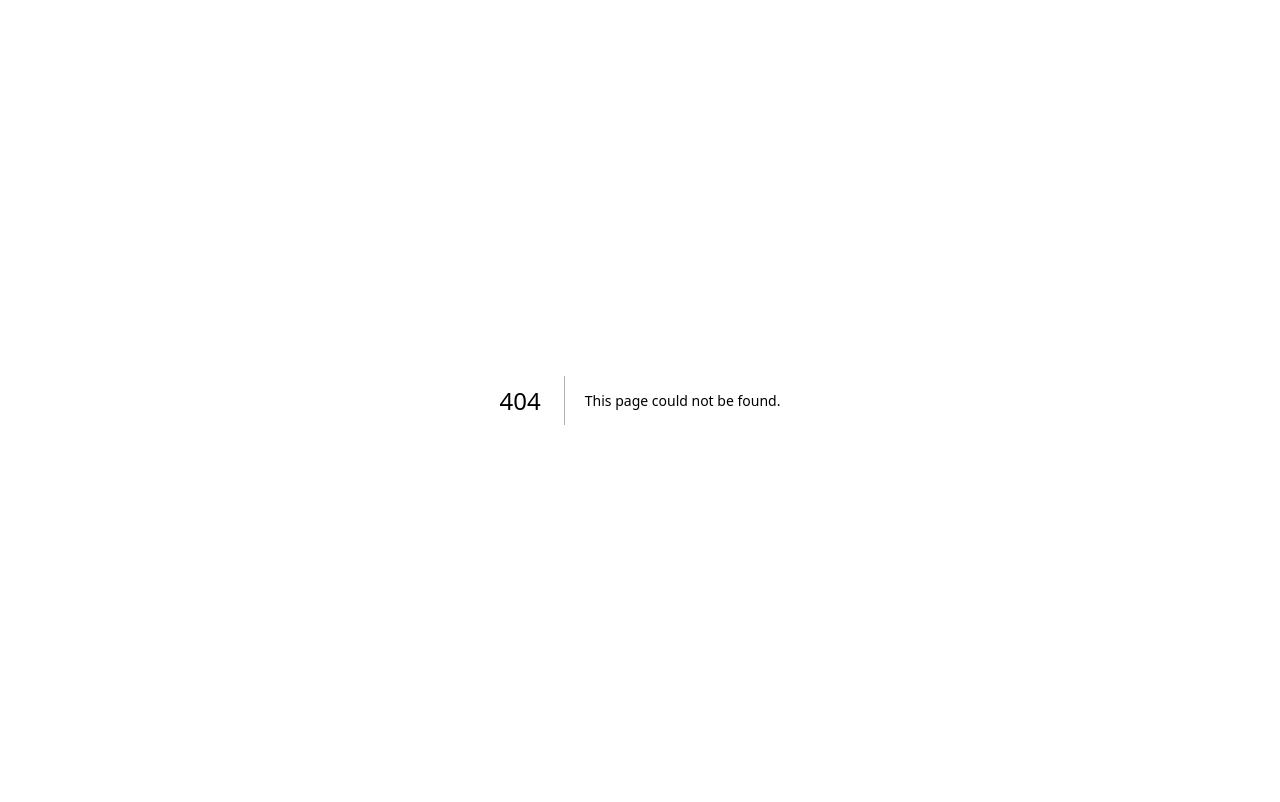
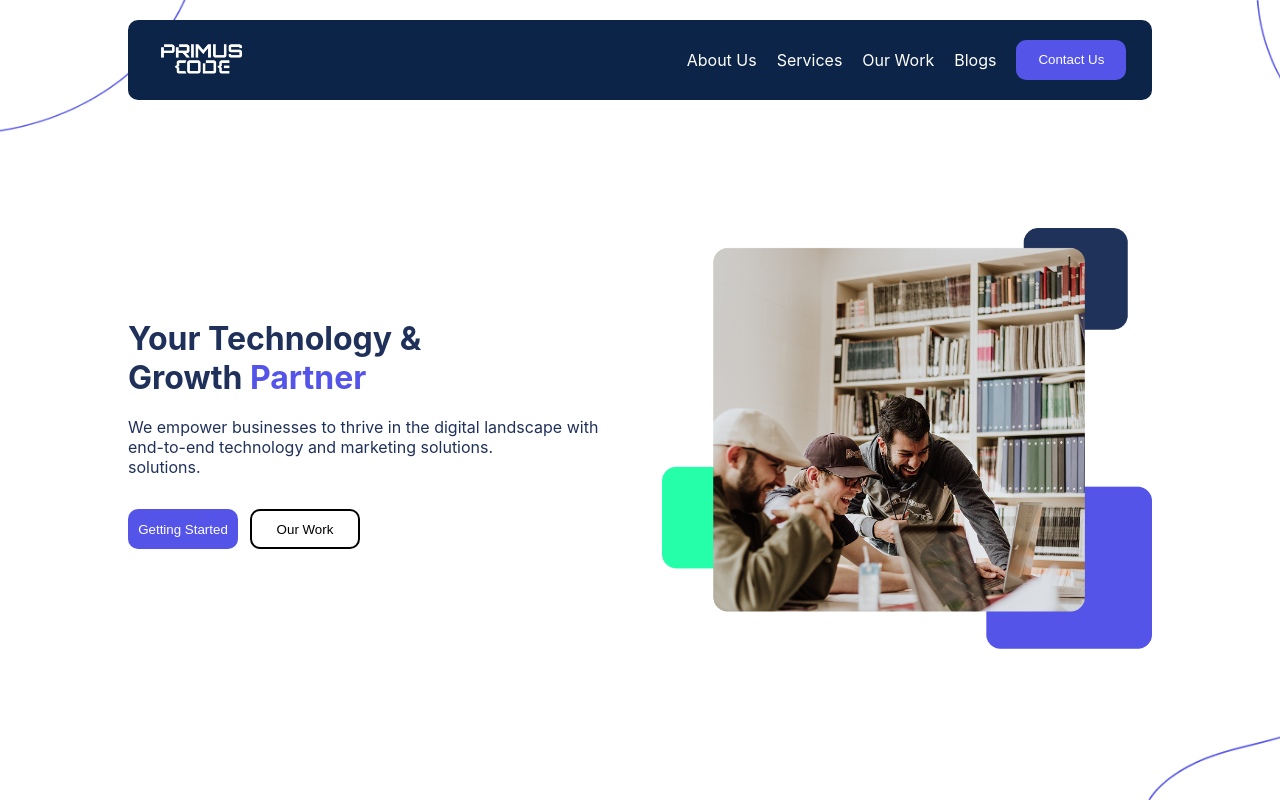
Before and after one commit to affan0321/Primus-Code, a Next.js app: page /about in a window 1280 px wide. Before the commit this address had no page. Shown: the top 802 px of the page. Built offline with nearby package versions, Linux system fonts and the light colour scheme.

Commit message:
About section almost completed

```diff
--- /dev/null
+++ b/src/app/about/Core.css
@@ -0,0 +1,45 @@
+/* .core {
+  width: 80%;
+  margin: 0 auto;
+}
+
+.core-content {
+  display: flex;
+  justify-content: space-between;
+  gap: 30px;
+}
+
+.first-row {
+  display: flex;
+  justify-content: space-around;
+  align-items: center;
+  gap: 10px;
+  flex-wrap: wrap;
+  flex-direction: row;
+}
+
+.second-row {
+  display: flex;
+  justify-content: space-around;
+  align-items: center;
+  gap: 10px;
+  flex-wrap: wrap;
+  flex-direction: row;
+}
+
+.third-row {
+  display: flex;
+  justify-content: space-around;
+  align-items: center;
+  gap: 10px;
+  flex-wrap: wrap;
+  flex-direction: row;
+
+}
+
+.core-card{
+    width: 200px;
+    height: 150px;
+    border: 2px solid black;
+    flex-direction: row;
+} */
--- /dev/null
+++ b/src/app/about/Core.jsx
@@ -0,0 +1,82 @@
+// import './Core.css'
+// export default function Core(){
+//     return(
+//         <div className='core'>
+//             <div className='core-container'>
+//                 <div className='core-content'>
+//                     <div className='first-row'>
+//                     <div className='core-card'>
+//                         <div className='corecard-content'>
+//                         <h3>Client Focus</h3>
+//                         <p>We prioritise your goals and success in every decision</p>
+//                         </div>
+//                     </div>
+//                     <div className='core-card'>
+//                         <div className='corecard-content'>
+//                         <h3>Client Focus</h3>
+//                         <p>We prioritise your goals and success in every decision</p>
+//                         </div>
+//                     </div>
+//                     </div>
+
+//                     <div className='second-row'>
+//                     <div className='core-card'>
+//                         <div className='corecard-content'>
+//                         <h3>Client Focus</h3>
+//                         <p>We prioritise your goals and success in every decision</p>
+//                         </div>
+//                     </div>
+//                     <div className='core-card'>
+//                         <div className='corecard-content'>
+//                         <h3>Client Focus</h3>
+//                         <p>We prioritise your goals and success in every decision</p>
+//                         </div>
+//                     </div>
+
+
+//                     <div className='core-card'>
+//                         <div className='corecard-content'>
+//                         <h3>Client Focus</h3>
+//                         <p>We prioritise your goals and success in every decision</p>
+//                         </div>
+//                     </div>
+//                     </div>
+
+
+//                     <div className='third-row'>
+//                     <div className='core-card'>
+//                         <div className='corecard-content'>
+//                         <h3>Client Focus</h3>
+//                         <p>We prioritise your goals and success in every decision</p>
+//                         </div>
+//                     </div>
+//                     <div className='core-card'>
+//                         <div className='corecard-content'>
+//                         <h3>Client Focus</h3>
+//                         <p>We prioritise your goals and success in every decision</p>
+//                         </div>
+//                     </div>
+//                     <div className='core-card'>
+//                         <div className='corecard-content'>
+//                         <h3>Client Focus</h3>
+//                         <p>We prioritise your goals and success in every decision</p>
+//                         </div>
+//                     </div>
+//                     <div className='core-card'>
+//                         <div className='corecard-content'>
+//                         <h3>Client Focus</h3>
+//                         <p>We prioritise your goals and success in every decision</p>
+//                         </div>
+//                     </div>
+//                 </div>
+//                 <div className='values-content'>
+//                     <div>
+//                         <h1>Our <span>Core Values</span></h1>
+//                         <p>We value true innovation and giving our people freedom to find their own creative solutions to the challenges we face. We’re all in the same boat - it’s time to begin the voyage.</p>
+//                     </div>
+//                 </div>
+//             </div>
+//         </div>
+//         </div>
+//     )
+// }
--- /dev/null
+++ b/src/app/about/HeroAbout.css
@@ -0,0 +1,94 @@
+.hero-about {
+  background-image: url("/Group2.png");
+  background-size: cover;
+  background-position: center;
+  background-repeat: no-repeat;
+  height: 100vh;
+  display: flex;
+  align-items: center;
+  padding-top: 80px;
+}
+.hero-container {
+  width: 80%;
+  margin: 0 auto;
+}
+.heroAbout-content {
+  display: flex;
+  justify-content: space-between;
+  align-items: center;
+  height: 100%;
+  flex-wrap: wrap;
+}
+
+.heroAbout-content h1 {
+  color: #1c2f58fc;
+}
+
+.heroAbout-content h1 span {
+  color: #5454e8;
+}
+
+.heroAbout-content p {
+  color: #1c2f58fc;
+}
+
+.btn1 {
+  width: 110px;
+  height: 40px;
+  border: none;
+  background-color: #5454e8;
+  border-radius: 10px;
+  color: #fff;
+}
+
+.btn9 {
+  width: 110px;
+  height: 40px;
+  border: 2px solid #000;
+  background: transparent;
+  border-radius: 10px;
+  color: #000;
+  margin: 12px;
+}
+
+@media (max-width: 1024px) {
+  .heroAbout-content {
+    flex-direction: column;
+    gap: 30px;
+    text-align: center;
+  }
+
+  .heroAbout-content div:first-child {
+    order: 2;
+  }
+
+  .heroAbout-content div:last-child {
+    order: 1;
+  }
+
+  .heroAbout-content img {
+    width: 90%;
+    height: auto;
+  }
+
+  .btn1, .btn9 {
+    width: 100%;
+    max-width: 200px;
+    margin: 10px auto;
+  }
+}
+
+@media (max-width: 480px) {
+  .heroAbout-content h1 {
+    font-size: 24px;
+  }
+
+  .heroAbout-content p {
+    font-size: 14px;
+  }
+
+  .btn1, .btn9 {
+    font-size: 14px;
+    height: 36px;
+  }
+}
--- /dev/null
+++ b/src/app/about/HeroAbout.jsx
@@ -0,0 +1,20 @@
+import './HeroAbout.css'
+export default function HeroAbout(){
+    return(
+        <div className="hero-about">
+            <div className="hero-container">
+            <div className='heroAbout-content'>
+                <div>
+                    <h1>Your Technology & <br /> Growth <span>Partner</span></h1><br />
+                            <p>We empower businesses to thrive in the digital landscape with <br /> end-to-end technology and marketing solutions. <br /> solutions. </p> <br />
+                            <button className='btn1'>Getting Started</button>
+                            <button className='btn9'>Our Work</button>
+                </div>
+                <div>
+                    <img src="/Group 364.png"  width={490} height={421} />
+                </div>
+            </div>
+            </div>
+        </div>
+    )
+}
--- /dev/null
+++ b/src/app/about/page.jsx
@@ -0,0 +1,23 @@
+import Banner from "../componentes/Banner";
+import Footer from "../componentes/Footer";
+import Navbar from "../componentes/Navbar";
+import Offer from "../componentes/Offer";
+import Partner from "../componentes/Partner";
+import Questions from "../componentes/Questions";
+import Core from "./Core";
+import HeroAbout from "./HeroAbout";
+
+export default function AboutUs() {
+    return (
+        <div>
+            <Navbar variant="dark" />
+            <HeroAbout />
+            <Partner reverse={true} />
+            {/* <Core /> */}
+            <Banner />
+            <Offer />
+            <Questions />
+            <Footer />
+        </div>
+    )
+}
--- a/src/app/componentes/Hero.css
+++ b/src/app/componentes/Hero.css
@@ -211,8 +211,8 @@
   justify-content: space-between;
   align-items: center;
   height: 100%;
+  flex-wrap: wrap;
   color: #fff;
-  flex-wrap: wrap;
 }
 
 /* ✅ Headline and text styles */
--- a/src/app/componentes/Navbar.css
+++ b/src/app/componentes/Navbar.css
@@ -590,6 +590,16 @@
   width: 80%;
 }
 
+.dark-navbar {
+  background-color: #0b2447;
+  color: white;
+}
+
+.light-navbar {
+  background-color: #ffffff;
+  color: black;
+}
+
 /* ✅ Logo styles */
 .logo h5 {
   font-size: 20px;
@@ -604,7 +614,6 @@
   gap: 20px;
   list-style: none;
 }
-
 .nav-links ul button {
   width: 110px;
   height: 40px;
@@ -613,6 +622,24 @@
   background-color: #5454e8;
   border-radius: 10px;
   color: #fff;
+}
+
+/* Light Navbar - black links */
+.light-navbar .nav-links ul li,
+.light-navbar .nav-links ul li a {
+  color: black;
+  text-decoration: none;
+}
+
+/* Dark Navbar - white links */
+.dark-navbar .nav-links ul li,
+.dark-navbar .nav-links ul li a {
+  color: white;
+  text-decoration: none;
+}
+
+.nav-links ul li a {
+  transition: color 0.3s ease;
 }
 
 /* ✅ Hamburger icon */
@@ -646,7 +673,7 @@
     flex-direction: column;
     align-items: center;
     padding: 10px 0;
-    background-color: #fff;
+    background-color: inherit;
     border-radius: 10px;
     box-shadow: 0 4px 12px rgba(0, 0, 0, 0.1);
   }
@@ -675,7 +702,17 @@
     flex-direction: column;
     align-items: center;
     gap: 10px;
+     /* position: fixed;
+    top: 0;
+    left: 0;
+    width: 100%;
+    border-radius: 0;
+    z-index: 999; */
   }
+
+   /* .header {
+    padding-top: 80px; /* Prevent overlap with fixed navbar */
+  /* }  */
 
   .logo h5 {
     text-align: center;
@@ -708,6 +745,14 @@
 }
 
 @media (max-width: 480px) {
+  /* .navbar {
+    position: fixed;
+    top: 0;
+    left: 0;
+    width: 100%;
+    border-radius: 0;
+    z-index: 999;
+  } */
   .logo h5 {
     font-size: 18px;
   }
@@ -723,6 +768,14 @@
 }
 
 @media (max-width: 375px) {
+  /* .navbar {
+    position: fixed;
+    top: 0;
+    left: 0;
+    width: 100%;
+    border-radius: 0;
+    z-index: 999;
+  } */
   .logo h5 {
     font-size: 16px;
   }
@@ -739,6 +792,15 @@
 }
 
 @media (max-width: 200px) {
+  /* .navbar {
+    position: fixed;
+    top: 0;
+    left: 0;
+    width: 100%;
+    border-radius: 0;
+    z-index: 999;
+    height: 10px;
+  } */
   .logo h5 {
     font-size: 16px;
   }
--- a/src/app/componentes/Navbar.jsx
+++ b/src/app/componentes/Navbar.jsx
@@ -1,71 +1,71 @@
-// import React from 'react';
+// "use client"
+// import React, { useState } from 'react';
 // import './Navbar.css';
+// import { FaBars, FaTimes } from 'react-icons/fa';
+// import Link from 'next/link';
+
 // export default function Navbar() {
+//   const [menuOpen, setMenuOpen] = useState(false);
+
 //   return (
 //     <div className="header">
-//         <div className="navbar">
-//           <div style={{width:"95%",margin:"0 auto",display:"flex",justifyContent:"space-between",alignItems:"center"}}>
-//             <div className="logo">
-//                 <h5>PRIMUS <br /> CODE</h5>
+//       <div className="navbar">
+//         <div style={{ width: "95%", margin: "0 auto", display: "flex", justifyContent: "space-between", alignItems: "center" }}>
+//           <div className="logo">
+//             <img src="/Logo-03.png" width={100} />
+//           </div>
+
+//           {/* Hamburger Icon */}
+//           <div className="hamburger" onClick={() => setMenuOpen(!menuOpen)}>
+//             {menuOpen ? <FaTimes /> : <FaBars />}
+//           </div>
+
+//           {/* Navigation Links */}
+//           <div className={`nav-links ${menuOpen ? 'open' : ''}`}>
+//             <ul>
+//               <li><Link href="/about">About Us</Link></li>
+//               <li>Services</li>
+//               <li>Our Work</li>
+//               <li>Blogs</li>
+//               <button>Contact Us</button>
+//             </ul>
+//           </div>
 //         </div>
-//         <div className="nav-links">
-//             <ul>
-//                 <li>About Us</li>
-//                 <li>Services</li>
-//                 <li>Our Work</li>
-//                 <li>Blogs</li>
-//                 <button>Contact Us</button>
-//             </ul>
-//         </div>
+//       </div>
 //     </div>
-//     </div>
-//     </div>
-
 //   );
 // }
 
 
 
-// import React from 'react';
-// import './Navbar.css';
-// export default function Navbar() {
-//   return (
-//     <div className="header">
-//         <div className="navbar">
-//           <div style={{width:"95%",margin:"0 auto",display:"flex",justifyContent:"space-between",alignItems:"center"}}>
-//             <div className="logo">
-//                 <h5>PRIMUS <br /> CODE</h5>
-//         </div>
-//         <div className="nav-links">
-//             <ul>
-//                 <li>About Us</li>
-//                 <li>Services</li>
-//                 <li>Our Work</li>
-//                 <li>Blogs</li>
-//                 <button>Contact Us</button>
-//             </ul>
-//         </div>
-//     </div>
-//     </div>
-//     </div>
-
-//   );
-// }
-
-"use client"
+"use client";
 import React, { useState } from 'react';
 import './Navbar.css';
 import { FaBars, FaTimes } from 'react-icons/fa';
+import Link from 'next/link';
 
-export default function Navbar() {
+export default function Navbar({ variant = 'light' }) {
   const [menuOpen, setMenuOpen] = useState(false);
+
+  // Set dynamic navbar class based on variant
+  const navbarClass = variant === 'dark' ? 'navbar dark-navbar' : 'navbar light-navbar';
 
   return (
     <div className="header">
-      <div className="navbar">
-        <div style={{ width: "95%", margin: "0 auto", display: "flex", justifyContent: "space-between", alignItems: "center" }}>
+      <div className={navbarClass}>
+        <div style={{
+          width: "95%",
+          margin: "0 auto",
+          display: "flex",
+          justifyContent: "space-between",
+          alignItems: "center"
+        }}>
           <div className="logo">
-            <img src="/Logo-03.png" width={100} />
+            <img
+              src={variant === 'dark' ? '/Logo-04.png' : '/Logo-03.png'}
+              width={100}
+              alt="Primus Code Logo"
+            />
           </div>
 
           {/* Hamburger Icon */}
@@ -76,7 +76,7 @@ export default function Navbar() {
           {/* Navigation Links */}
           <div className={`nav-links ${menuOpen ? 'open' : ''}`}>
             <ul>
-              <li>About Us</li>
+              <li><Link href="/about">About Us</Link></li>
               <li>Services</li>
               <li>Our Work</li>
               <li>Blogs</li>
@@ -88,61 +88,3 @@ export default function Navbar() {
     </div>
   );
 }
-
-
-
-
-
-
-
-
-
-
-
-
-
-
-
-
-
-
-
-
-
-
-
-// "use client";
-// import React, { useState } from 'react';
-// import './Navbar.css';
-
-// export default function Navbar() {
-//   const [menuOpen, setMenuOpen] = useState(false);
-
-//   return (
-//     <div className="header">
-//       <div className="navbar">
-//         <div className="navbar-inner">
-//           <div className="logo">
-//             <h5>PRIMUS <br /> CODE</h5>
-//           </div>
-
-//           <div className={`nav-links ${menuOpen ? 'open' : ''}`}>
-//             <ul>
-//               <li>About Us</li>
-//               <li>Services</li>
-//               <li>Our Work</li>
-//               <li>Blogs</li>
-//               <button>Contact Us</button>
-//             </ul>
-//           </div>
-
-//           <div className="hamburger" onClick={() => setMenuOpen(!menuOpen)}>
-//             <span className="bar" />
-//             <span className="bar" />
-//             <span className="bar" />
-//           </div>
-//         </div>
-//       </div>
-//     </div>
-//   );
-// }
--- a/src/app/componentes/Partner.css
+++ b/src/app/componentes/Partner.css
@@ -4,19 +4,24 @@
     display: flex;
     justify-content: space-between;
     align-items: center;
+    gap: 20px;
 }
 .partner-container{
     display: flex;
-    justify-content: space-around;
+    justify-content: center;
     align-items: center;
     width: 603px;
     height: 362px;
+
 }
 .partner-content{
     display: flex;
     gap: 90px;
     flex-wrap: wrap;
     gap: 20px;
+}
+.partner.reverse {
+  flex-direction: row-reverse;
 }
 .partner-content h1{
     font-size: 60px;
--- a/src/app/componentes/Partner.jsx
+++ b/src/app/componentes/Partner.jsx
@@ -1,8 +1,8 @@
 import React from 'react';
 import './Partner.css';
-export default function Partner() {
+export default function Partner({ reverse = false }) {
     return (
-        <div className='partner'>
+        <div className={`partner ${reverse ? 'reverse' : ''}`}>
             <div className='partner-container'>
                 <div className='partner-content'>
                 <div>
@@ -28,10 +28,11 @@ export default function Partner() {
             </div>
             <div className='partner-text'>
                 <h2>Your Partner In Digital <br /> <span>Growth & Innovation</span></h2>
-                <p>At Primus Code, we don’t just build products, we create digital solutions that solve real <br /> business challenges. From websites and mobile apps to AI-driven systems and <br /> eCommerce platforms, our expert teams deliver tailored, scalable, and high-performing <br /> solutions designed around your goals.<br/>
-                    Whether you’re a startup looking to launch or an enterprise aiming to optimize and <br /> transform, we help you turn ideas into impact.</p>
+                <p>At Primus Code, we don’t just build products, we create digital solutions that solve real  business challenges. From websites and mobile apps to AI-driven systems and  eCommerce platforms, our expert teams deliver tailored, scalable, and high-performing  solutions designed around your goals.
+                    Whether you’re a startup looking to launch or an enterprise aiming to optimize and  transform, we help you turn ideas into impact.</p>
                 <button className='btn3'>Learn More &rarr;</button>
             </div>
+
         </div>
     )
 }
--- a/src/app/page.js
+++ b/src/app/page.js
@@ -7,7 +7,6 @@ import Banner from './componentes/Banner';
 import Projects from './componentes/Projects';
 import Offer from './componentes/Offer';
 import Company from './componentes/Company';
-import Comments from './componentes/TestimonialSlider';
 import Questions from './componentes/Questions';
 import Build from './componentes/Build';
 import Footer from './componentes/Footer';
```
Also changed, not shown: public/Group 364.png (added), public/Group2.png (added).
